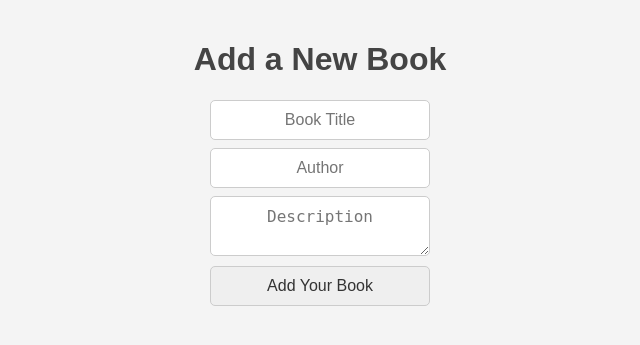
After one commit to Daniel-7733/bookshelf, a Flask app: page /add in a window 1280 px wide. The commit adds this page. Shown: the top 345 px of the page, without its empty margins (320-960 px from the left). Run offline with Flask 3, Linux system fonts and the light colour scheme.

Commit message:
Adding another page to my website

```diff
--- a/app.py
+++ b/app.py
@@ -30,7 +30,11 @@ books: list[dict[str, str]] = [
 ]
 
 @app.route("/", methods=["GET", "POST"])
-def index(): # I might need to separate this function
+def index():
+    return render_template("index.html", book_list=books[::-1]) # List is reverse here
+
+@app.route("/add", methods=["GET", "POST"])
+def add_book():
     if request.method == "POST":
         title: str = (request.form.get("book_input") or "").strip()
         author: str = (request.form.get("author_input") or "").strip()
@@ -46,8 +50,8 @@ def index(): # I might need to separate this function
             })
             flash(f'Your book "{title}" has been added!', 'success')
         return redirect(url_for("index"))
-    # book_list is reverse here because I want get 3 recent item in the list in the html.
-    return render_template("index.html", book_list=books[::-1])
+    return render_template("add.html", book_list=books)
+
 
 
 # This function will add data to the book.db
--- /dev/null
+++ b/static/css/add.css
@@ -0,0 +1,41 @@
+body {
+    font-family: Arial, sans-serif;
+    margin: 0;
+    padding: 20px;
+    background-color: #f4f4f4; /* light gray background #f4f4f4 */
+}
+
+h1 {
+    color: #444;
+    text-align: center;
+}
+
+
+.book-box-input, button {
+    margin-bottom: 20px;   /* more space */
+    margin-bottom: 5px;    /* less space */
+    font-size: 16px;       /* larger text */
+    text-align: center; /* center the text */
+    display: block;          /* make them block-level */
+    width: 220px;            /* pick a fixed width */
+    margin: 8px auto;        /* <-- centers horizontally */
+    padding: 10px;
+    border: 1px solid #ccc;
+    border-radius: 5px;
+    box-sizing: border-box;  /* padding doesn’t increase width */
+}
+
+#add-book {
+  display: block;
+  width: 220px;
+  margin: 10px auto;  /* center the element itself */
+  text-align: center; /* (optional) centers the label text */
+  color: #333;
+}
+
+
+button:hover {
+    background-color: #0056b3; /* Change the color to darker blue when the mouse goes on the button */
+    transform: scale(1.05);    /* slightly enlarge */
+    transition: 0.2s;          /* smooth animation */
+}
--- /dev/null
+++ b/templates/add.html
@@ -0,0 +1,22 @@
+<!DOCTYPE html>
+<html lang="en">
+    <head>
+        <meta charset="UTF-8">
+        <meta name="viewport" content="width=device-width, initial-scale=1.0">
+        <title>Document</title>
+        <link rel="stylesheet" href="{{ url_for('static', filename='css/add.css') }}">
+    </head>
+<body>
+    <div class="container">
+        <div class="header">
+            <h1>Add a New Book</h1>
+        </div>
+        <form id="add-book-form">
+            <input type="text" id="book-title" class="book-box-input" placeholder="Book Title" required>
+            <input type="text" id="book-author" class="book-box-input" placeholder="Author" required>
+            <textarea id="book-description" class="book-box-input" placeholder="Description" required></textarea>
+            <button type="submit" id="add-book">Add Your Book</button>
+        </form>
+    </div>
+    </body>
+</html>
--- a/templates/index.html
+++ b/templates/index.html
@@ -25,13 +25,13 @@
             </ol>
 
             <!-- Input section (I will put this one in add.html page in future. Just the <form></form>)-->
-            <form method="POST" action="{{ url_for('index') }}">
+            <!-- <form method="POST" action="{{ url_for('index') }}">
                 <h2 id="add-book">Add your book</h2>
                 <input type="text" name="book_input" placeholder="Book title" class="book-box-input" /><br>
                 <input type="text" name="author_input" placeholder="Author name" class="book-box-input" /><br>
                 <input type="text" name="description_input" placeholder="description holder" class="book-box-input" /><br>
                 <button type="submit">Submit</button>
-            </form>
+            </form> -->
             <!-- Until here goes to add.html -->
 
             <!-- Flash messages -->
```
Also changed, not shown: static/css/style.css (+0 -30 lines).
